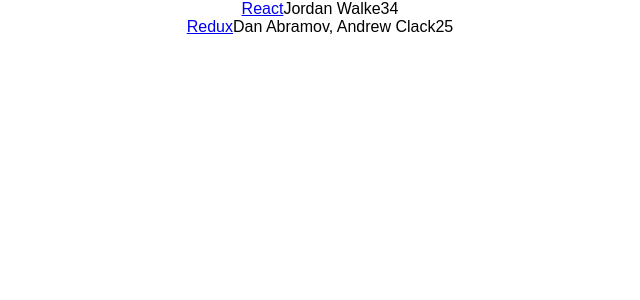
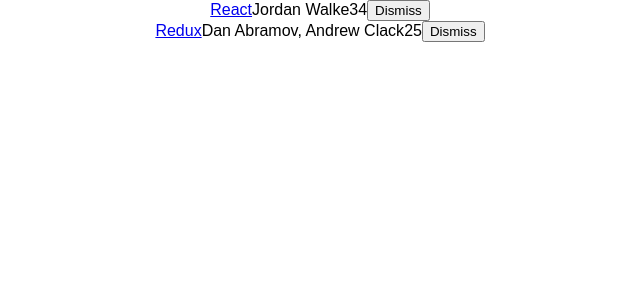
Before and after one commit to stockandawe/the-road-to-learn-react, a React (Create React App) app in the folder hackernews/: page / in a window 1280 px wide. Shown: the top 300 px of the page, without its empty margins (320-960 px from the left). Built offline with nearby package versions, Linux system fonts and the light colour scheme.

Commit message:
Unidirectional data flow. Use setState to update internal component state

```diff
--- a/hackernews/src/App.js
+++ b/hackernews/src/App.js
@@ -25,6 +25,14 @@
     this.state = {
       list: list,
     }
+
+    this.onDismiss = this.onDismiss.bind(this);
+  }
+
+  onDismiss(id) {
+    const unmatchedId = item => item.objectID !== id;
+    const updatedLIst = this.state.list.filter(unmatchedId);
+    this.setState({ list: updatedLIst });
   }
 
   render() {
@@ -41,6 +49,14 @@
                 <span>{item.author}</span>
                 <span>{item.num_comments}</span>
                 <span>{item.points}</span>
+                <span>
+                  <button
+                    onClick={() => this.onDismiss(item.objectID)}
+                    type="botton"
+                  >
+                    Dismiss
+                  </button>
+                </span>
               </div>
             )
           })
```
